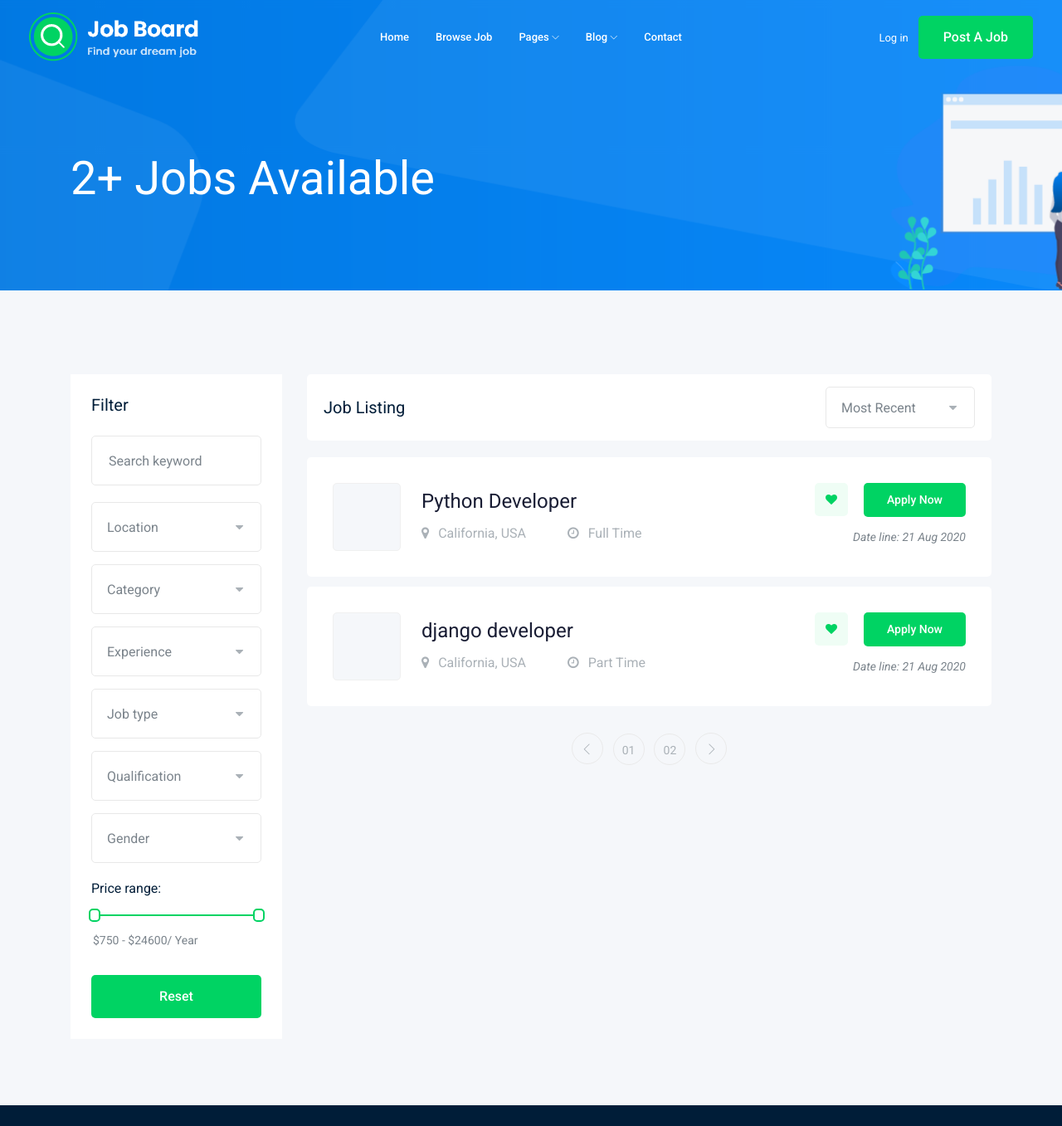
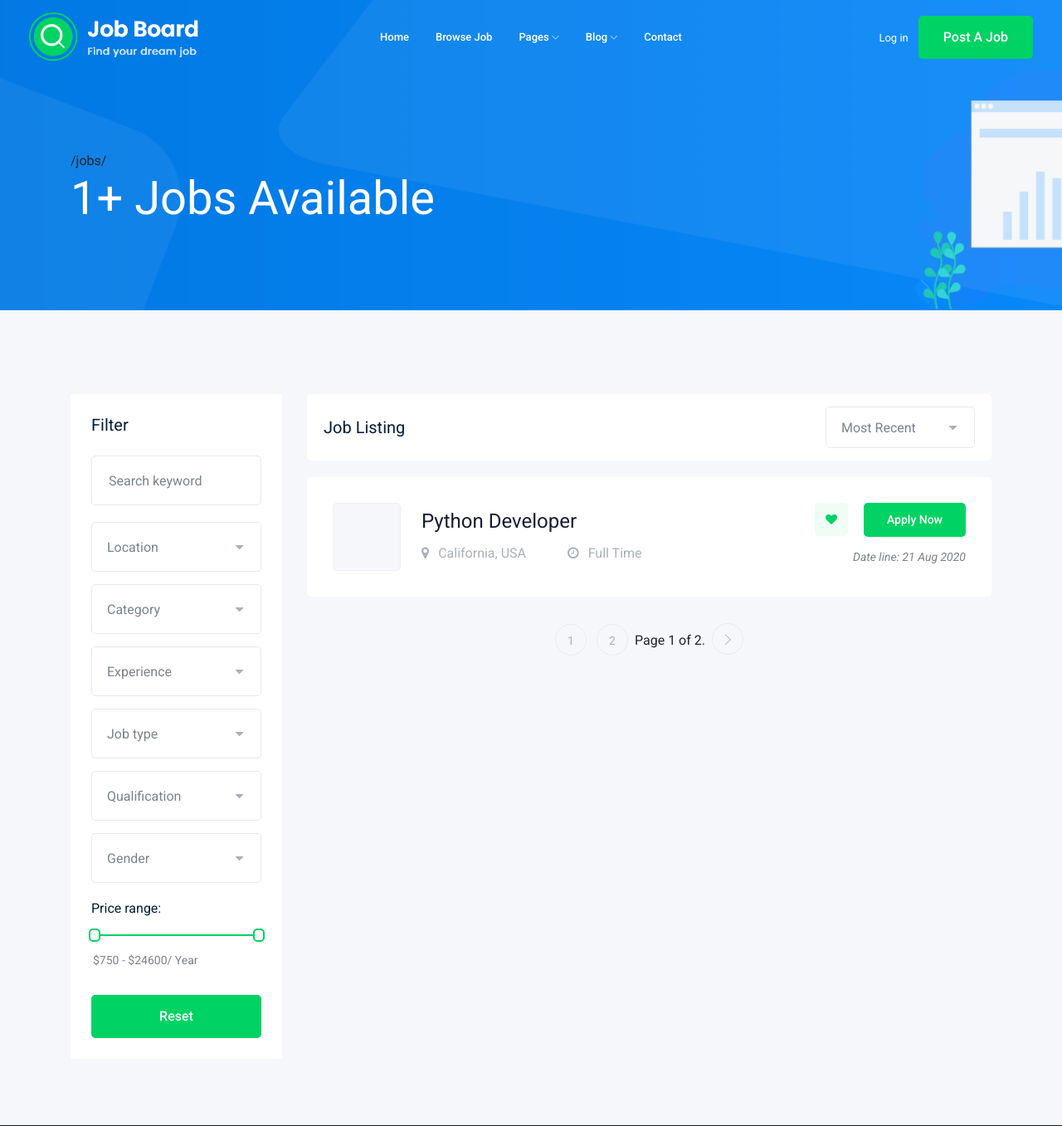
Before and after one commit to Ahmed-Azoz/django-job-board, a Django app: page /jobs/ in a window 1280 px wide. Shown: the top 1357 px of the page at 83% size. Run offline with Django 3.2, Linux system fonts and the light colour scheme; data comes from the database, SQL or seed files in the repository; some libraries are stand-ins or nearby versions.

Commit message:
--- Auto-Git Commit ---

```diff
--- a/job/templates/job/job_list.html
+++ b/job/templates/job/job_list.html
@@ -6,6 +6,7 @@
             <div class="row">
                 <div class="col-xl-12">
                     <div class="bradcam_text">
+                        {% url 'jobs:List' %}
                         <h3>{{jobs|length }}+ Jobs Available</h3>
                     </div>
                 </div>
@@ -157,18 +158,31 @@
 
 
                         </div>
+
+                        {% if jobs.has_other_pages %}
+
                         <div class="row">
                             <div class="col-lg-12">
                                 <div class="pagination_wrap">
                                     <ul>
-                                        <li><a href="#"> <i class="ti-angle-left"></i> </a></li>
-                                        <li><a href="#"><span>01</span></a></li>
-                                        <li><a href="#"><span>02</span></a></li>
-                                        <li><a href="#"> <i class="ti-angle-right"></i> </a></li>
+                                        {% if jobs.has_previous %}
+                                            <li><a href="?page={{ jobs.previous_page_number }}"> <i class="ti-angle-left"></i> </a></li>
+                                        {% endif %}
+                                        {% for i in jobs.paginator.page_range %}
+                                            <li><a href="?page={{i}}"><span>{{i}}</span></a></li>
+                                        {% endfor %}
+                                        <span class="current">
+                                            Page {{ jobs.number }} of {{ jobs.paginator.num_pages }}.
+                                        </span>
+                                        {% if jobs.has_next %}
+                                            <li><a href="?page={{ jobs.next_page_number }}"> <i class="ti-angle-right"></i> </a></li>
+                                        {% endif %}
                                     </ul>
                                 </div>
                             </div>
                         </div>
+
+                        {% endif %}
                     </div>
                 </div>
             </div>
--- a/job/urls.py
+++ b/job/urls.py
@@ -4,5 +4,7 @@ app_name='job' #lazem tktp asm al app
 
 urlpatterns = [
     path('', views.job_list),
+    path('', views.job_list_num, name='List'),
+
     path('<int:id>', views.job_detail, name='job_detail'),
 ]
--- a/job/views.py
+++ b/job/views.py
@@ -1,13 +1,25 @@
 from django.shortcuts import render
 from .models import job
+from django.core.paginator import Paginator
+
 # Create your views here.
 
 def job_list(request):
     job_list = job.objects.all()
-    context = { 'jobs' : job_list}
+
+    paginator = Paginator(job_list, 1) # Show 1 contacts per page.
+    page_number = request.GET.get('page')
+    page_obj = paginator.get_page(page_number)
+
+
+    context = { 'jobs' : page_obj}
     return render(request, 'job/job_list.html', context)
 
+def job_list_num(request):
+    job_list = job.objects.all()
 
+    context = { 'jobs' : page_obj}
+    return count(job_list)
 
 def job_detail(request, id):
     job_detail = job.objects.get(id=id)
```
